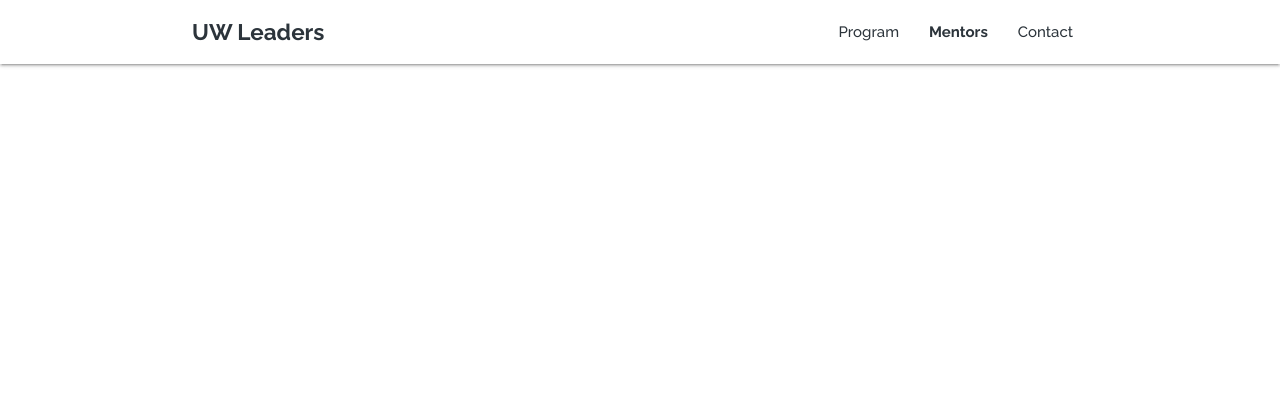
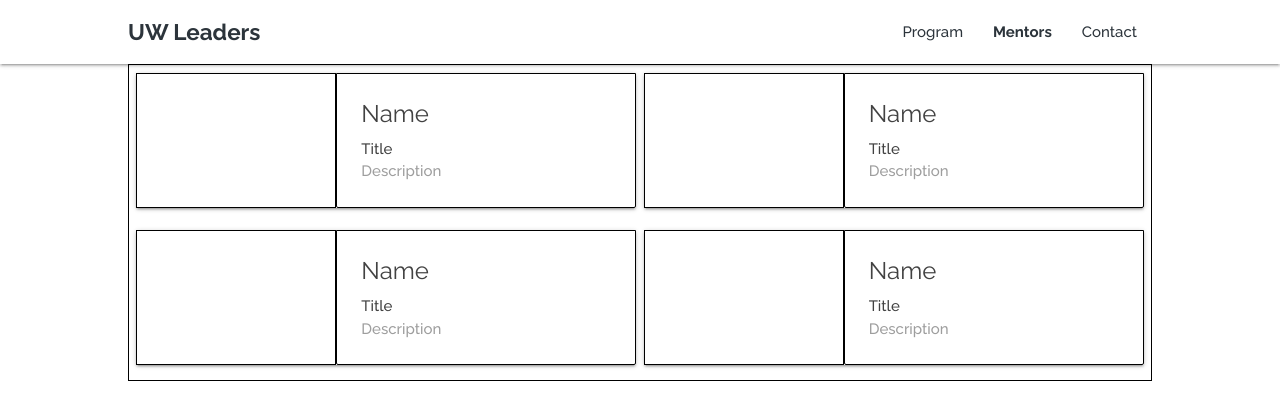
Before and after one commit to taehyunnkim/UWLeaders, a React (Create React App) app: page /Mentors in a window 1280 px wide. Shown: the top 420 px of the page. Built offline with nearby package versions, Linux system fonts and the light colour scheme.

Commit message:
Add mentor placeholders

```diff
--- a/src/components/dashboard/MentorsDashboard.js
+++ b/src/components/dashboard/MentorsDashboard.js
@@ -1,10 +1,11 @@
 import React, { Component } from 'react'
+import MentorList from '../mentors/MentorList';
 
 export default class MentorsDashboard extends Component {
   render() {
     return (
-      <div>
-
+      <div className='container'>
+        <MentorList />
       </div>
     )
   }
--- a/src/components/mentors/mentorList.js
+++ b/src/components/mentors/mentorList.js
@@ -0,0 +1,13 @@
+import React from 'react'
+import MentorSummary from './MentorSummary';
+
+export default function MentorList() {
+  return (
+    <div className='mentors'>
+      <MentorSummary />
+      <MentorSummary />
+      <MentorSummary />
+      <MentorSummary />
+    </div>
+  )
+}
--- a/src/components/mentors/mentorSummary.js
+++ b/src/components/mentors/mentorSummary.js
@@ -0,0 +1,14 @@
+import React from 'react'
+
+export default function MentorSummary() {
+  return (
+    <div className='card z-dept-0 project-summary'>
+      <div className='mentor-img'></div>
+      <div className='card-content grey-text text-darken-3'>
+        <span className='card-title'>Name</span>
+        <p>Title</p>
+        <p className='grey-text'>Description</p>
+      </div>
+    </div>
+  )
+}
--- a/src/styles/App.css
+++ b/src/styles/App.css
@@ -1,6 +1,18 @@
 body {
   font-family: "Raleway", sans-serif;
   font-weight: 500;
+}
+
+.container {
+  width: 80vw;
+}
+
+.mentors {
+  display: flex;
+  flex-direction: row;
+  flex-wrap: wrap;
+  justify-content: space-evenly;
+  border: 1px solid black;
 }
 
 .primary {
@@ -19,3 +31,20 @@ body {
 h1 {
   font-weight: 700;
 }
+
+.card {
+  min-width: 500px;
+  max-width: 300px;
+  display: flex;
+}
+
+.card-content {
+  border: 1px solid black;
+  flex: 1;
+}
+
+.mentor-img {
+  border: 1px solid black;
+  width: 200px;
+  height: 100%;
+}
```
